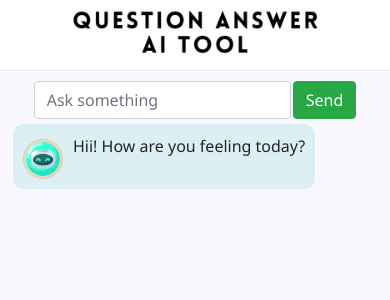
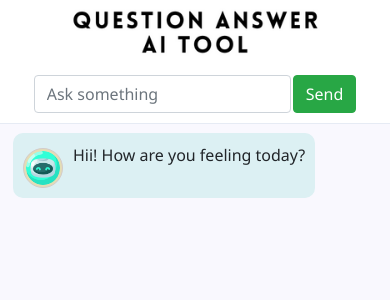
Before and after one commit to Shubham-Lal/Question-Answering-AI, a React (Vite) app in the folder frontend/: page / in a window 390 px wide. Shown: the top 300 px of the page. Built offline with nearby package versions, Linux system fonts and the light colour scheme.

Commit message:
Playing with css

```diff
--- a/frontend/src/index.css
+++ b/frontend/src/index.css
@@ -29,7 +29,7 @@ a {
     top: 0;
     z-index: 30;
     padding: 0.25rem 0rem;
-    border-bottom: 1px solid #e6ebf4;
+    /* border-bottom: 1px solid #e6ebf4; */
     background-color: white;
     display: grid;
     place-items: center;
@@ -61,22 +61,22 @@ a {
     .form-center {
         position: fixed;
         margin-left: -10px;
+        margin-top: -15px;
     }
-
-    /* .container {
-        height: auto;
-    } */
 
     .container .form-center {
         display: flex;
         align-items: center;
         justify-content: center;
         width: 100% !important;
-        background-color: #f9f8fe;
+        background: white;
+        border-bottom: 1px solid #e6ebf4;
+        padding-top: 10px !important;
+        padding-bottom: 10px !important;
     }
 
     .chats {
-        margin-top: 30px;
+        margin-top: 40px;
     }
 }
 
```
